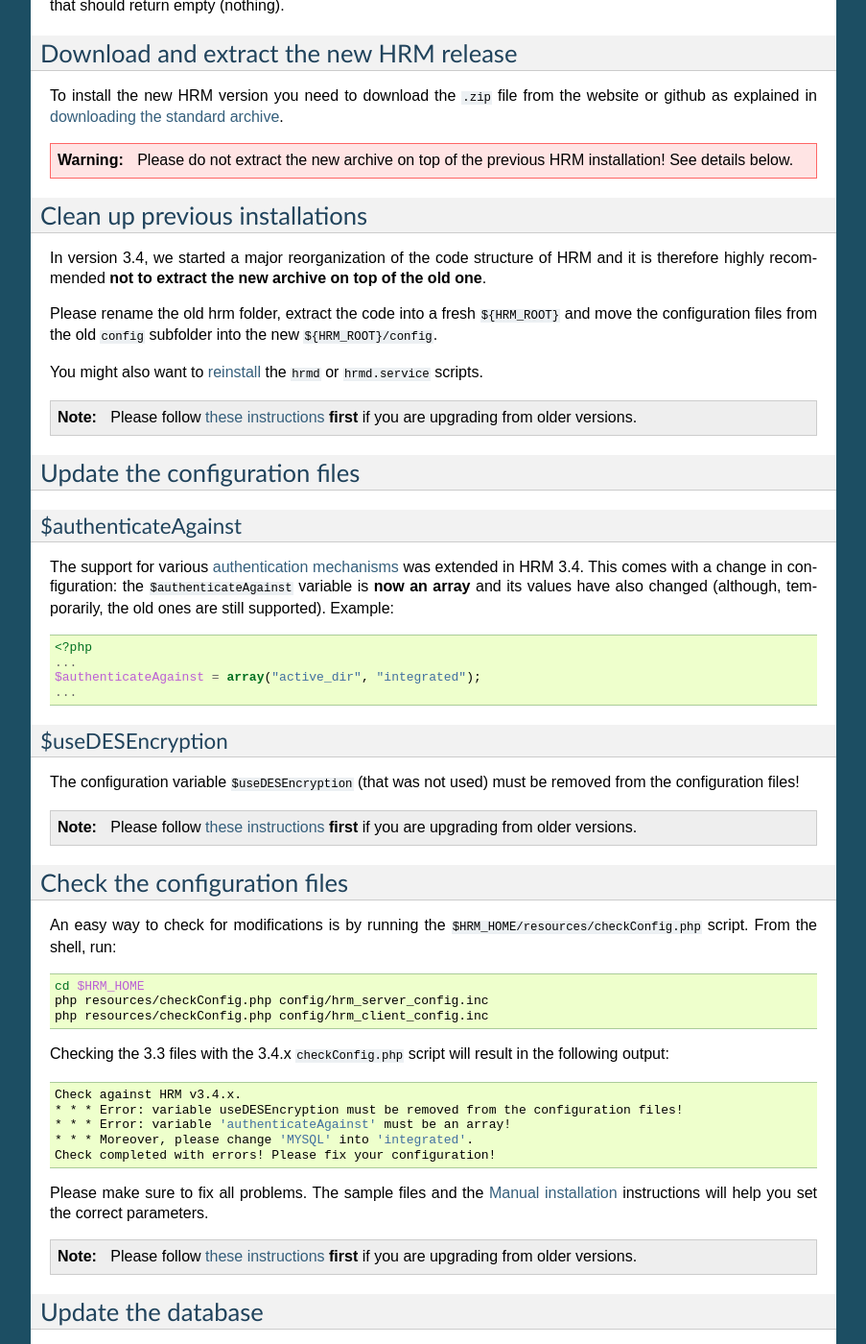
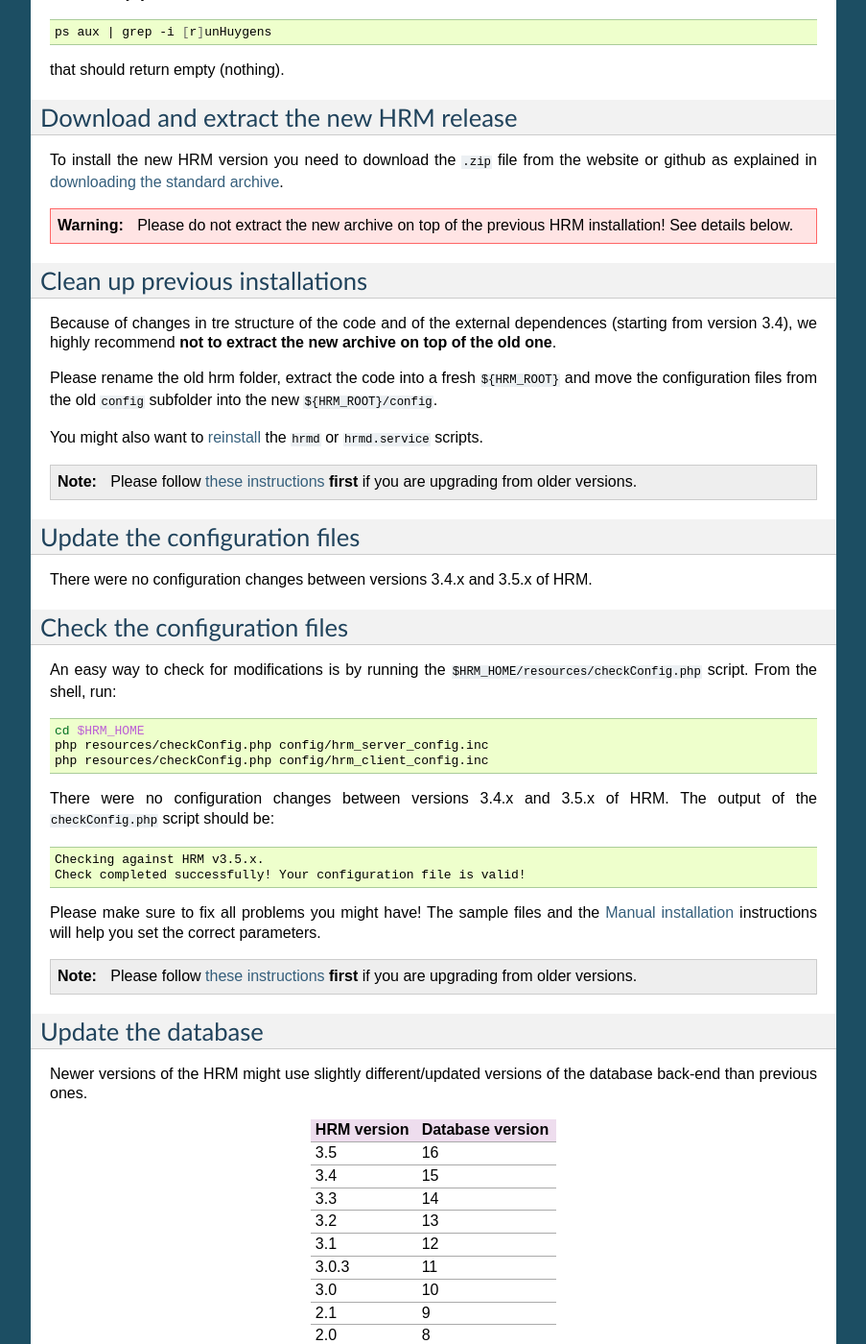
Before and after one commit to aarpon/hrm_docs, a Sphinx documentation site: the page built from docs/admin/upgrade.rst, in a window 1280 px wide and 1400 px high, scrolled down 886 px. Shown: the whole window at 96% size, without its empty margins (198-1101 px from the left). Built offline with Sphinx 7.4.7, drawn with Linux system fonts in a browser that asks for light colours; some of the changed text lies outside the part shown.

Commit message:
Upgrade instructions for HRM 3.5.0.

```diff
--- a/docs/admin/upgrade.rst
+++ b/docs/admin/upgrade.rst
@@ -1,6 +1,8 @@
 .. include:: global_directives.inc
 
-.. warning:: As of version 3.2.0, the HRM expects specific file permissions on the file area! Please see :ref:`update_hrm_data_permissions` below. The deprecated fall-back mechanism of version 3.2 **no longer works in 3.3 and 3.4**!
+.. warning:: As of version 3.2.0, the HRM expects specific file permissions on the file area! Please see :ref:`update_hrm_data_permissions` below. The deprecated fall-back mechanism of version 3.2 **no longer works in 3.3, 3.4 and 3.5**!
+
+.. note:: These instructions always explain the steps required to upgrade from **last stable release** to **current stable release**. However, each section also provides links to instructions for older versions.
 
 ***************
 Version upgrade
@@ -63,7 +65,7 @@ the website or github as explained in :ref:`downloading the standard archive
 Clean up previous installations
 ===============================
 
-In version 3.4, we started a major reorganization of the code structure of HRM and it is therefore highly recommended **not to extract the new archive on top of the old one**.
+Because of changes in tre structure of the code and of the external dependences (starting from version 3.4), we highly recommend **not to extract the new archive on top of the old one**.
 
 Please rename the old hrm folder, extract the code into a fresh ``${HRM_ROOT}`` and move the configuration files from the old ``config`` subfolder into the new ``${HRM_ROOT}/config``.
 
@@ -74,26 +76,7 @@ You might also want to :ref:`reinstall <hrm_daemon>` the ``hrmd`` or ``hrmd.serv
 Update the configuration files
 ==============================
 
-$authenticateAgainst
---------------------
-
-The support for various :ref:`authentication mechanisms <configure_auth>` was extended in HRM 3.4. This comes with a change
-in configuration: the  ``$authenticateAgainst`` variable is **now an array** and its values have also changed (although, temporarily,
-the old ones are still supported). Example:
-
-.. code-block:: php
-
-  <?php
-  ...
-  $authenticateAgainst = array("active_dir", "integrated");
-  ...
-
-$useDESEncryption
------------------
-
-The configuration variable ``$useDESEncryption`` (that was not used) must be removed from the configuration files!
-
-.. note:: Please follow :ref:`these instructions <upgrade_conf_previous>` **first** if you are upgrading from older versions.
+There were no configuration changes between versions 3.4.x and 3.5.x of HRM.
 
 Check the configuration files
 =============================
@@ -106,17 +89,14 @@ An easy way to check for modifications is by running the ``$HRM_HOME/resources/c
     php resources/checkConfig.php config/hrm_server_config.inc
     php resources/checkConfig.php config/hrm_client_config.inc
 
-Checking the 3.3 files with the 3.4.x ``checkConfig.php`` script will result in the following output:
+There were no configuration changes between versions 3.4.x and 3.5.x of HRM. The output of the ``checkConfig.php`` script should be:
 
 .. code-block:: sh
 
-  Check against HRM v3.4.x.
-  * * * Error: variable useDESEncryption must be removed from the configuration files!
-  * * * Error: variable 'authenticateAgainst' must be an array!
-  * * * Moreover, please change 'MYSQL' into 'integrated'.
-  Check completed with errors! Please fix your configuration!
+  Checking against HRM v3.5.x.
+  Check completed successfully! Your configuration file is valid!
 
-Please make sure to fix all problems. The sample files and the :ref:`manual_install` instructions will help you set the correct parameters.
+Please make sure to fix all problems you might have! The sample files and the :ref:`manual_install` instructions will help you set the correct parameters.
 
 .. note:: Please follow :ref:`these instructions <upgrade_check_previous>` **first** if you are upgrading from older versions.
 
@@ -128,6 +108,8 @@ Newer versions of the HRM might use slightly different/updated versions of the d
 +-------------+------------------+
 | HRM version | Database version |
 +=============+==================+
+| 3.5         | 16               |
++-------------+------------------+
 | 3.4         | 15               |
 +-------------+------------------+
 | 3.3         | 14               |
@@ -149,7 +131,7 @@ Newer versions of the HRM might use slightly different/updated versions of the d
 
 For this reason, the first time you run the HRM after an update you will be told that the database must be updated and that you are not allowed to continue until this has been done!
 
-.. note:: Database updates are supported across HRM versions, i.e. it is possible to upgrade the database from revision 7 to 15 in one step.
+.. note:: Database updates are supported across HRM versions, i.e. it is possible to upgrade the database from revision 7 to 16 in one step.
 
 The following describes two possible ways to update the database.
 
@@ -162,11 +144,11 @@ Login to the HRM as the admin user: you will be brought directly to the Database
 
 .. code-block:: sh
 
-    Needed database revision for HRM v3.4 is number 15.
-    Current database revision is number 14.
+    Needed database revision for HRM v3.5 is number 16.
+    Current database revision is number 15.
     Updating...
 
-    Database successfully updated to revision 15.
+    Database successfully updated to revision 16.
 
 The database is now at the latest revision.
 
```
Also changed, not shown: docs/admin/upgrade_check_previous.rst (+13 -0 lines), docs/admin/upgrade_clean_previous.rst (+9 -0 lines), docs/admin/upgrade_conf_previous.rst (+24 -0 lines).
